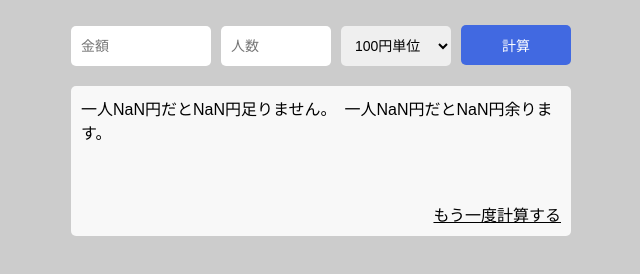
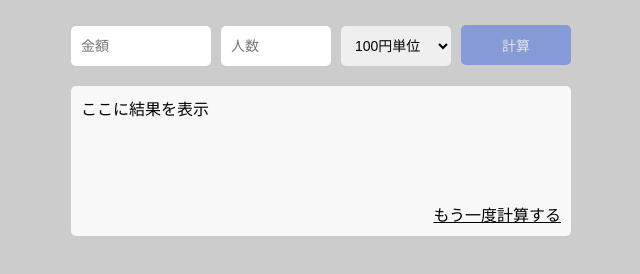
Before and after one commit to watepu/JS-split-calculator, a plain HTML site: page index.html in a window 1280 px wide. Both pictures are taken after a click on the element "計算". Shown: the whole page, without its empty margins (319-959 px from the left). Drawn offline with Linux system fonts and the light colour scheme.

Commit message:
計算ボタンを押しても計算しないよう設定

```diff
--- a/css/styles.css
+++ b/css/styles.css
@@ -69,3 +69,8 @@ body{
   bottom: 10px;
   right: 10px;
 }
+
+/* ボタンを押せない時のクラスを先に作っておく */
+#btn.disabled{
+  opacity: 0.5;
+}
--- a/index.html
+++ b/index.html
@@ -15,7 +15,7 @@
         <option value="100" selected>100円単位</option>
         <option value="1000">1000円単位</option>
       </select>
-      <div id="btn">計算</div>
+      <div id="btn" class="disabled">計算</div>
     </div>
     <div class="result-area">
       <p id="result">ここに結果を表示</p>
--- a/js/main.js
+++ b/js/main.js
@@ -8,12 +8,20 @@
   const result = document.getElementById('result');
   const reset = document.getElementById('reset');
 
+  function checkInput(){
+
+  }
+
   btn.addEventListener('click', function(){
     const payLess = Math.floor(price.value / num.value /unit.value) * unit.value;
     const short = price.value - (payLess * num.value);
     const payMore = Math.ceil(price.value / num.value /unit.value) * unit.value;
     const over = Math.abs(price.value - (payMore * num.value));
     let str;
+    if(this.classList.contains('disabled') === true){
+      // もしこのボタンにdisabledが含まれていたら・・・
+      return;
+    }
 
     if(over === 0 && short === 0){
       str = '一人' + (price.value / num.value) + '円です。';
@@ -30,7 +38,9 @@
     // '一人' + payLess + '円だと' + short + '円足りません。　' +
     // '一人' + payMore + '円だと' + over + '円余ります。'
     result.textContent = str;
-
   });
 
+  price.addEventListener('keyup', chackInput)
+  num.addEventListener('keyup', chackInput)
+
 }
```
